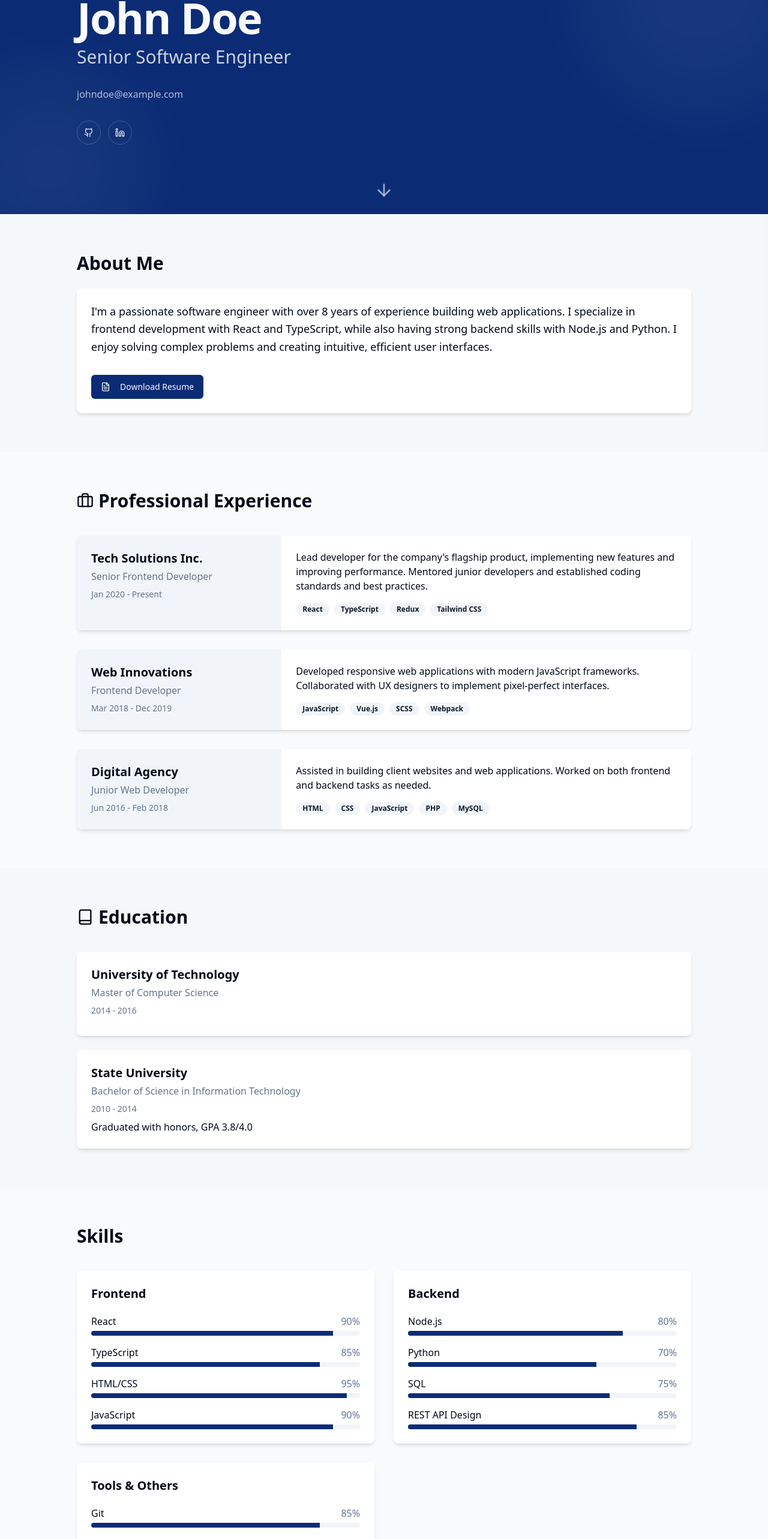
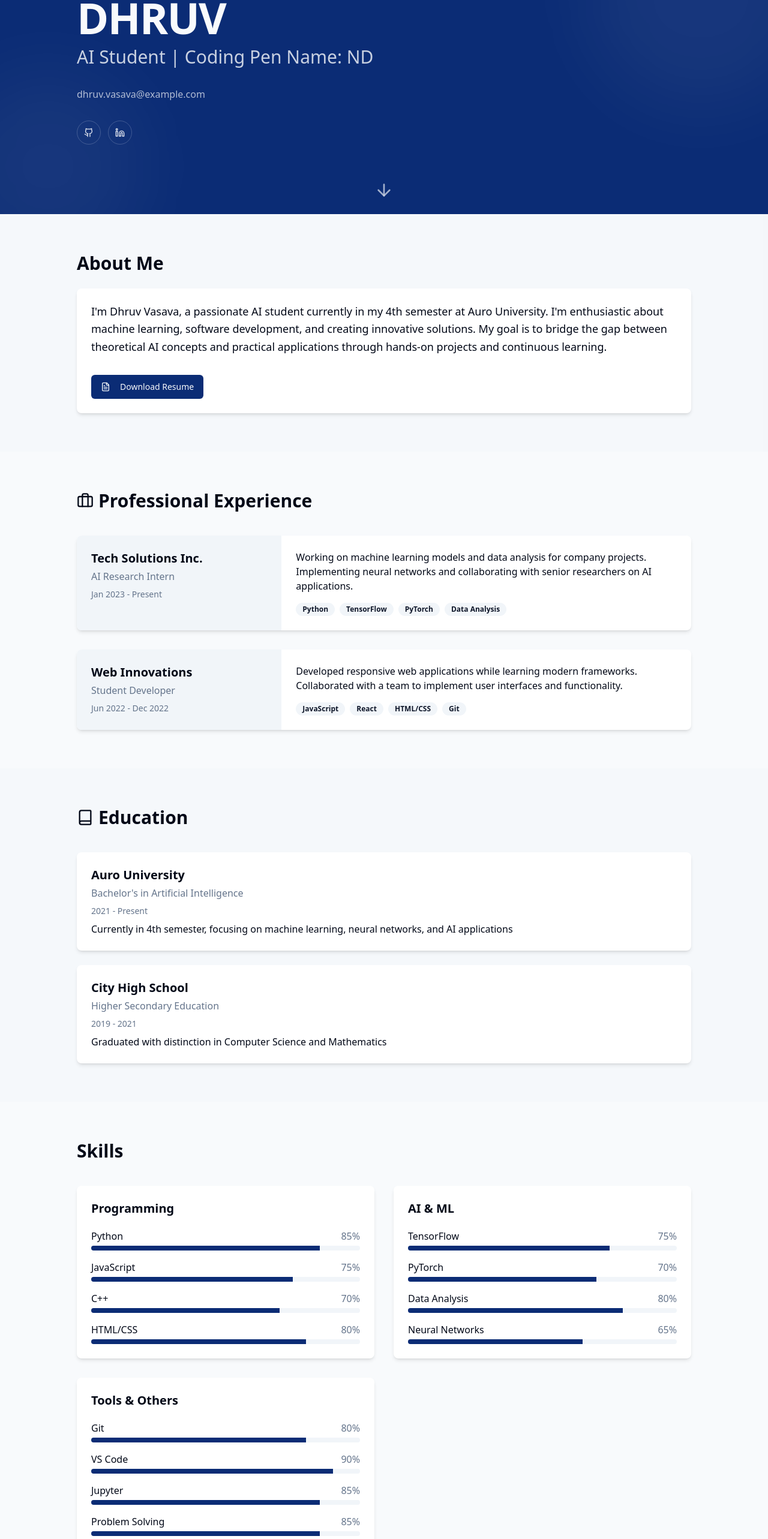
Before and after one commit to ND011/visual-cv-canvas, a React (Vite) app: page / in a window 1280 px wide. Shown: the part 123-2689 px from the top of the page at 60% size. Built offline with nearby package versions, Linux system fonts and the light colour scheme.

Commit message:
Update CV data
Update the CV data with the new name, full name, college, and student information.

```diff
--- a/src/components/CV.tsx
+++ b/src/components/CV.tsx
@@ -1,4 +1,3 @@
-
 import React, { useRef } from 'react';
 import Header from './Header';
 import About from './About';
@@ -9,113 +8,107 @@ import Projects, { ProjectItem } from './Projects';
 import Contact from './Contact';
 import Footer from './Footer';
 
-// Default CV data - replace with your own
+// CV data with Dhruv's information
 const defaultData = {
-  name: "John Doe",
-  title: "Senior Software Engineer",
-  email: "johndoe@example.com",
+  name: "DHRUV",
+  title: "AI Student | Coding Pen Name: ND",
+  email: "dhruv.vasava@example.com",
   phone: "+1 (555) 123-4567",
-  address: "San Francisco, CA",
-  github: "https://github.com/yourusername",
-  linkedin: "https://linkedin.com/in/yourusername",
-  bio: "I'm a passionate software engineer with over 8 years of experience building web applications. I specialize in frontend development with React and TypeScript, while also having strong backend skills with Node.js and Python. I enjoy solving complex problems and creating intuitive, efficient user interfaces.",
+  address: "Gujarat, India",
+  github: "https://github.com/dhruv-nd",
+  linkedin: "https://linkedin.com/in/dhruv-vasava",
+  bio: "I'm Dhruv Vasava, a passionate AI student currently in my 4th semester at Auro University. I'm enthusiastic about machine learning, software development, and creating innovative solutions. My goal is to bridge the gap between theoretical AI concepts and practical applications through hands-on projects and continuous learning.",
   resumeUrl: "https://example.com/resume.pdf",
   experiences: [
     {
       company: "Tech Solutions Inc.",
-      position: "Senior Frontend Developer",
-      period: "Jan 2020 - Present",
-      description: "Lead developer for the company's flagship product, implementing new features and improving performance. Mentored junior developers and established coding standards and best practices.",
-      technologies: ["React", "TypeScript", "Redux", "Tailwind CSS"]
+      position: "AI Research Intern",
+      period: "Jan 2023 - Present",
+      description: "Working on machine learning models and data analysis for company projects. Implementing neural networks and collaborating with senior researchers on AI applications.",
+      technologies: ["Python", "TensorFlow", "PyTorch", "Data Analysis"]
     },
     {
       company: "Web Innovations",
-      position: "Frontend Developer",
-      period: "Mar 2018 - Dec 2019",
-      description: "Developed responsive web applications with modern JavaScript frameworks. Collaborated with UX designers to implement pixel-perfect interfaces.",
-      technologies: ["JavaScript", "Vue.js", "SCSS", "Webpack"]
-    },
-    {
-      company: "Digital Agency",
-      position: "Junior Web Developer",
-      period: "Jun 2016 - Feb 2018",
-      description: "Assisted in building client websites and web applications. Worked on both frontend and backend tasks as needed.",
-      technologies: ["HTML", "CSS", "JavaScript", "PHP", "MySQL"]
+      position: "Student Developer",
+      period: "Jun 2022 - Dec 2022",
+      description: "Developed responsive web applications while learning modern frameworks. Collaborated with a team to implement user interfaces and functionality.",
+      technologies: ["JavaScript", "React", "HTML/CSS", "Git"]
     }
   ] as ExperienceItem[],
   educations: [
     {
-      institution: "University of Technology",
-      degree: "Master of Computer Science",
-      period: "2014 - 2016"
+      institution: "Auro University",
+      degree: "Bachelor's in Artificial Intelligence",
+      period: "2021 - Present",
+      description: "Currently in 4th semester, focusing on machine learning, neural networks, and AI applications"
     },
     {
-      institution: "State University",
-      degree: "Bachelor of Science in Information Technology",
-      period: "2010 - 2014",
-      description: "Graduated with honors, GPA 3.8/4.0"
+      institution: "City High School",
+      degree: "Higher Secondary Education",
+      period: "2019 - 2021",
+      description: "Graduated with distinction in Computer Science and Mathematics"
     }
   ] as EducationItem[],
   skillCategories: [
     {
-      category: "Frontend",
+      category: "Programming",
       skills: [
-        { name: "React", level: 90 },
-        { name: "TypeScript", level: 85 },
-        { name: "HTML/CSS", level: 95 },
-        { name: "JavaScript", level: 90 }
+        { name: "Python", level: 85 },
+        { name: "JavaScript", level: 75 },
+        { name: "C++", level: 70 },
+        { name: "HTML/CSS", level: 80 }
       ]
     },
     {
-      category: "Backend",
+      category: "AI & ML",
       skills: [
-        { name: "Node.js", level: 80 },
-        { name: "Python", level: 70 },
-        { name: "SQL", level: 75 },
-        { name: "REST API Design", level: 85 }
+        { name: "TensorFlow", level: 75 },
+        { name: "PyTorch", level: 70 },
+        { name: "Data Analysis", level: 80 },
+        { name: "Neural Networks", level: 65 }
       ]
     },
     {
       category: "Tools & Others",
       skills: [
-        { name: "Git", level: 85 },
-        { name: "Docker", level: 70 },
-        { name: "AWS", level: 65 },
-        { name: "Agile/Scrum", level: 80 }
+        { name: "Git", level: 80 },
+        { name: "VS Code", level: 90 },
+        { name: "Jupyter", level: 85 },
+        { name: "Problem Solving", level: 85 }
       ]
     }
   ] as SkillCategory[],
   projects: [
     {
-      title: "E-commerce Platform",
-      description: "A full-featured online store with payment integration, user accounts, and an admin dashboard.",
-      technologies: ["React", "Node.js", "MongoDB", "Stripe"],
-      projectUrl: "https://github.com/yourusername/ecommerce",
+      title: "AI Image Recognition",
+      description: "A machine learning project for recognizing and classifying images using neural networks.",
+      technologies: ["Python", "TensorFlow", "OpenCV", "NumPy"],
+      projectUrl: "https://github.com/dhruv-nd/ai-image-recognition",
       imageUrl: "https://placekitten.com/600/340" // Placeholder image
     },
     {
-      title: "Task Management App",
-      description: "A productivity application for managing tasks, projects, and team collaboration.",
-      technologies: ["Vue.js", "Firebase", "Tailwind CSS"],
-      projectUrl: "https://github.com/yourusername/task-app",
+      title: "Student Portal",
+      description: "A web application for students to manage courses, assignments, and university resources.",
+      technologies: ["React", "Node.js", "MongoDB", "Express"],
+      projectUrl: "https://github.com/dhruv-nd/student-portal",
       imageUrl: "https://placekitten.com/601/340" // Placeholder image
     },
     {
-      title: "Weather Dashboard",
-      description: "Real-time weather information display with location search and forecast visualization.",
-      technologies: ["JavaScript", "Chart.js", "Weather API"],
-      projectUrl: "https://github.com/yourusername/weather-app",
+      title: "Smart Home Automation",
+      description: "IoT project for automating home devices with AI-based decision making.",
+      technologies: ["Python", "Raspberry Pi", "MQTT", "Machine Learning"],
+      projectUrl: "https://github.com/dhruv-nd/smart-home",
       imageUrl: "https://placekitten.com/602/340" // Placeholder image
     },
     {
-      title: "Portfolio Website",
-      description: "A personal portfolio website to showcase projects and skills.",
-      technologies: ["React", "Three.js", "GSAP", "Tailwind"],
-      projectUrl: "https://github.com/yourusername/portfolio",
+      title: "Personal Portfolio",
+      description: "A responsive portfolio website to showcase projects and skills.",
+      technologies: ["React", "Tailwind CSS", "JavaScript", "HTML5"],
+      projectUrl: "https://github.com/dhruv-nd/portfolio",
       imageUrl: "https://placekitten.com/603/340" // Placeholder image
     }
   ] as ProjectItem[],
-  githubRepoUrl: "https://github.com/yourusername/cv-platform"
+  githubRepoUrl: "https://github.com/dhruv-nd/cv-platform"
 };
 
 interface CVProps {
--- a/src/pages/Index.tsx
+++ b/src/pages/Index.tsx
@@ -6,6 +6,7 @@ import GithubHostingInfo from '@/components/GithubHostingInfo';
 const Index = () => {
   return (
     <div>
+      <title>Dhruv Vasava | AI Student Portfolio</title>
       <CV />
       <GithubHostingInfo />
     </div>
```
